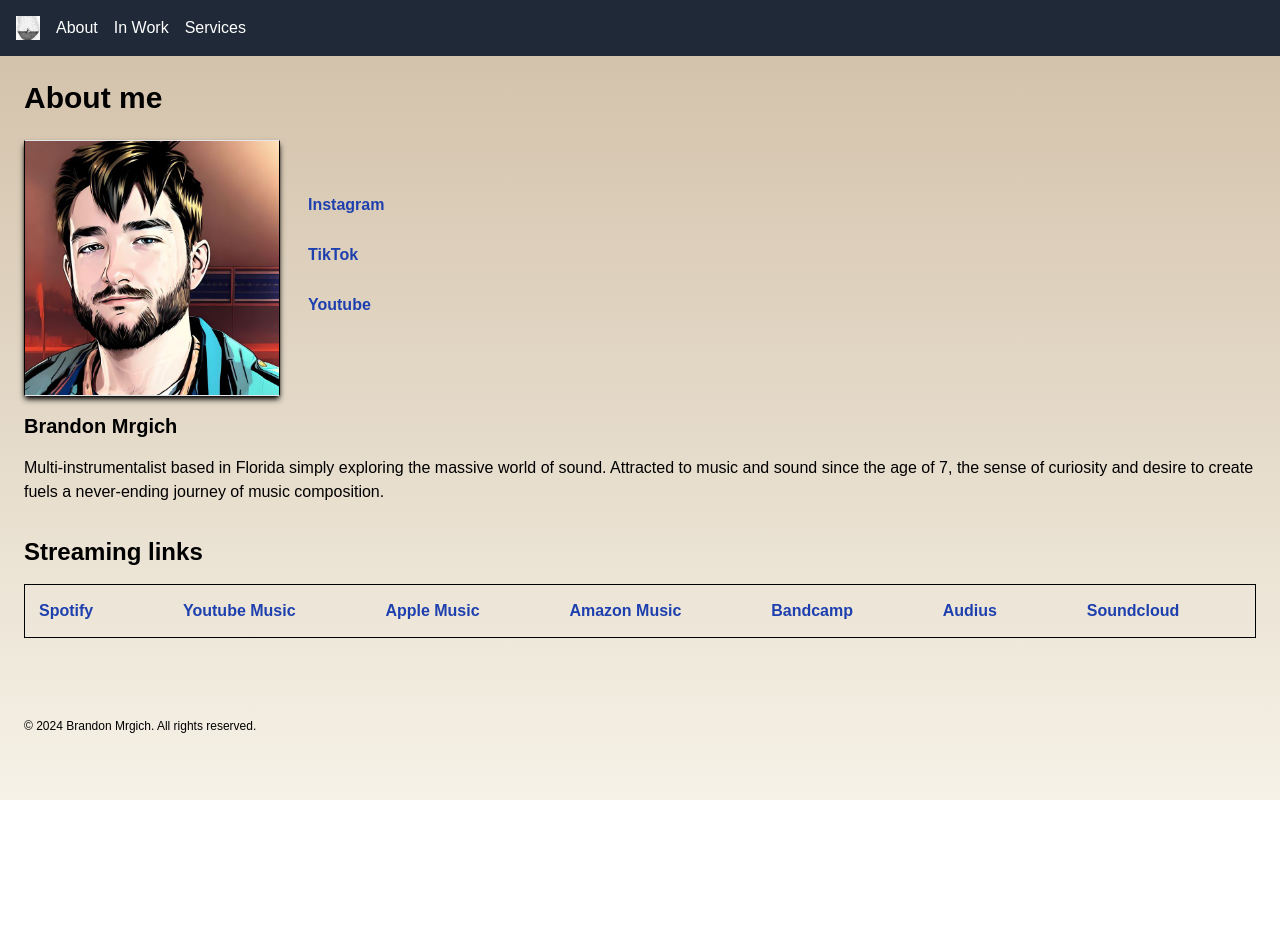
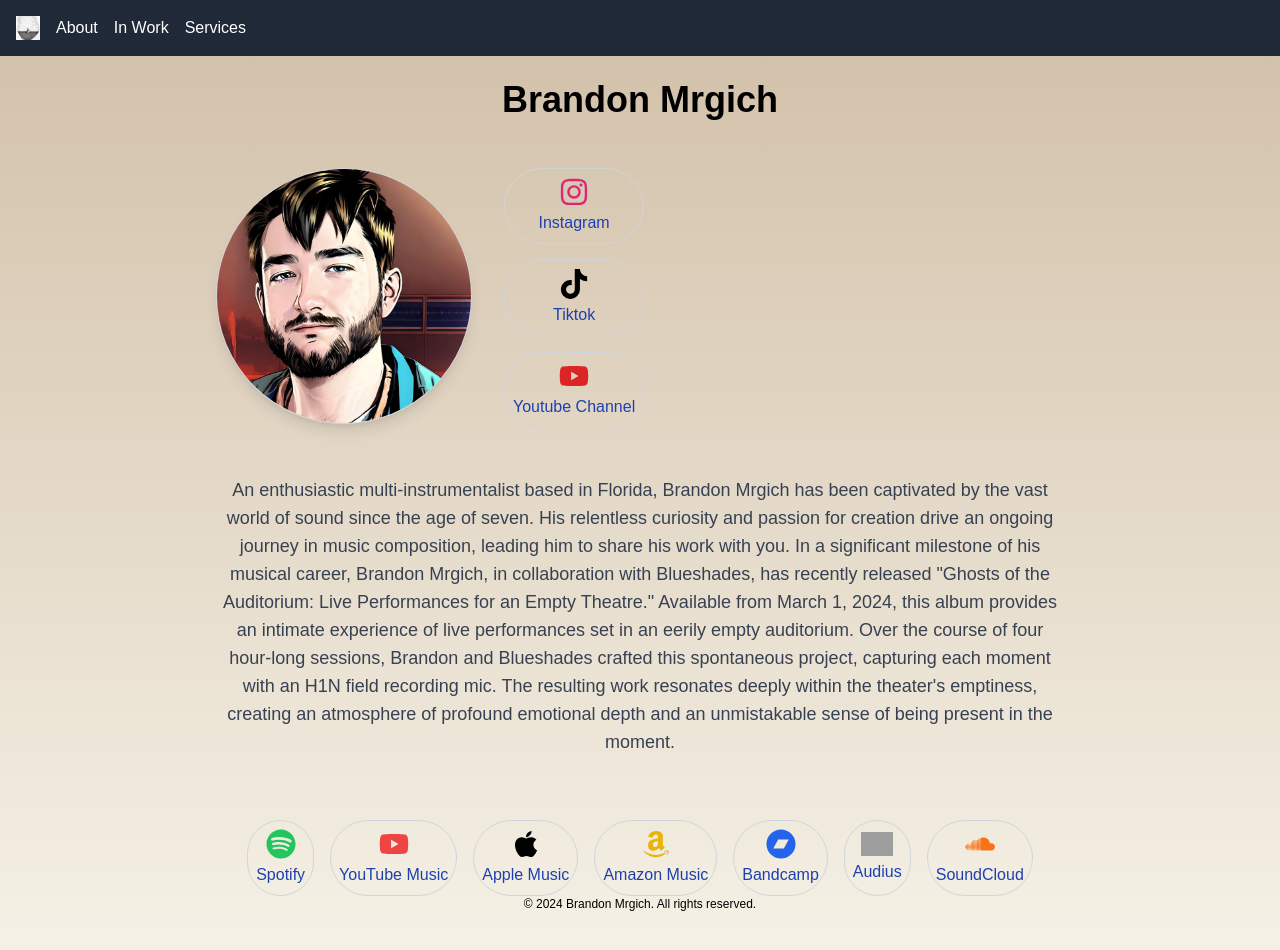
Before and after one commit to brandonmrgich/music-portfolio, a React (Create React App) app: page / in a window 1280 px wide. Shown: the top 950 px of the page. Before the commit the page ends 800 px from the top, so only its background shows below. Built offline with nearby package versions, Linux system fonts and the light colour scheme; grey boxes are pictures that could not be loaded.

Commit message:
Massive cleanup to social media links. Separated components from the data.

```diff
--- a/src/components/About.js
+++ b/src/components/About.js
@@ -1,14 +1,15 @@
 import React, { useState, useEffect } from "react";
 import defaultPfp from "../pictures/profile-default.jpg";
 import getRandomProfilePicture from "../utils/getRandomProfilePicture";
-import "../styles/styles.css";
+import { SocialMediaLink, Links } from "./SocialMediaLink";
 
 /**
  * About page component.
  * @returns {React.Component} The About page component
  */
 const About = ({ isAdmin }) => {
-    const [profilePicture, setProfilePicture] = useState({ defaultPfp });
+    const [profilePicture, setProfilePicture] = useState(defaultPfp);
+    const links = Links.Social;
 
     useEffect(() => {
         const randomImage = getRandomProfilePicture();
@@ -16,88 +17,65 @@
     }, []);
 
     return (
-        <div className="about p-6">
-            <h1 className="text-3xl font-bold mb-6">About me</h1>
+        <div className="about p-6 max-w-4xl mx-auto space-y-12">
+            <h1 className="text-4xl font-bold text-center mb-6">
+                Brandon Mrgich
+            </h1>
 
-            <div className="profile-container mb-4">
-                <div className="profile-picture">
-                    {/* Add an img tag here when you have a profile picture */}
+            <div className="flex flex-col items-center md:flex-row md:items-start mb-8 flex-wrap">
+                <div className="mb-4 md:mb-0 md:mr-8 flex justify-center">
                     <a href="https://linktr.ee/brandonamrgich">
                         <img
-                            className="border border-x-black aspect-square shadow-md shadow-black"
+                            className="border border-gray-300 aspect-square shadow-lg rounded-full"
                             src={profilePicture}
+                            alt="Profile"
+                            width="256"
                             height="256"
-                            width="256"
-                            alt="no work... :((( "
                         />
                     </a>
                 </div>
-                <ul className="profile-links mb-4 font-semibold">
-                    <li className="text-blue-800 hover:text-blue-300 hover:bg-link p-2 rounded transition">
-                        <a href="https://instagram.com/brandonmrgichmusic">
-                            Instagram
-                        </a>
-                    </li>
-                    <li className="text-blue-800 hover:text-blue-300 hover:bg-link p-2 rounded transition">
-                        <a href="https://www.tiktok.com/@brandonmrgichmusic">
-                            TikTok
-                        </a>
-                    </li>
-                    <li className="text-blue-800 hover:text-blue-300 hover:bg-link p-2 rounded transition">
-                        <a href="https://www.youtube.com/channel/UCa9sV72a1B3jijmSKN9cX4A">
-                            Youtube
-                        </a>
-                    </li>
+                <ul className="flex flex-row md:flex-col justify-center gap-4 flex-wrap">
+                    <SocialMediaLink
+                        href={links.instagram.href}
+                        icon={links.instagram.icon}
+                        colorClass={links.instagram.colorClass}
+                        label={links.instagram.label}
+                    />
+                    <SocialMediaLink
+                        href={links.tiktok.href}
+                        icon={links.tiktok.icon}
+                        colorClass={links.tiktok.colorClass}
+                        label={links.tiktok.label}
+                    />
+                    <SocialMediaLink
+                        href={links.youtube.href}
+                        icon={links.youtube.icon}
+                        colorClass={links.youtube.colorClass}
+                        label={links.youtube.label}
+                    />
                 </ul>
             </div>
 
-            <section className="bio-section mb-8">
-                <h2 className="text-xl font-semibold mb-4">Brandon Mrgich</h2>
-                <p className="mb-4">
-                    Multi-instrumentalist based in Florida simply exploring the
-                    massive world of sound. Attracted to music and sound since
-                    the age of 7, the sense of curiosity and desire to create
-                    fuels a never-ending journey of music composition.
+            <section className="text-center mb-8">
+                <p className="text-lg text-gray-700 mb-4">
+                    An enthusiastic multi-instrumentalist based in Florida,
+                    Brandon Mrgich has been captivated by the vast world of
+                    sound since the age of seven. His relentless curiosity and
+                    passion for creation drive an ongoing journey in music
+                    composition, leading him to share his work with you. In a
+                    significant milestone of his musical career, Brandon Mrgich,
+                    in collaboration with Blueshades, has recently released
+                    "Ghosts of the Auditorium: Live Performances for an Empty
+                    Theatre." Available from March 1, 2024, this album provides
+                    an intimate experience of live performances set in an eerily
+                    empty auditorium. Over the course of four hour-long
+                    sessions, Brandon and Blueshades crafted this spontaneous
+                    project, capturing each moment with an H1N field recording
+                    mic. The resulting work resonates deeply within the
+                    theater's emptiness, creating an atmosphere of profound
+                    emotional depth and an unmistakable sense of being present
+                    in the moment.{" "}
                 </p>
-            </section>
-
-            <section className="links-section mb-8">
-                <h2 className="text-2xl font-semibold mb-4">Streaming links</h2>
-                <ul className="links mb-4 font-semibold row-list border border-black">
-                    <li className="text-blue-800 hover:text-blue-300 hover:bg-link p-1 rounded transition">
-                        <a href="https://open.spotify.com/artist/7h7WBTx9dIcxxPXLbPUu0e?si=FsICdE5uQIWib3cXcjxr5w&dl_branch=1">
-                            Spotify
-                        </a>
-                    </li>
-                    <li className="text-blue-800 hover:text-blue-300 hover:bg-link p-1 rounded transition">
-                        <a href="https://music.youtube.com/channel/UChyoiJlsGvzE5sj0c-PTADA">
-                            Youtube Music
-                        </a>
-                    </li>
-                    <li className="text-blue-800 hover:text-blue-300 hover:bg-link p-1 rounded transition">
-                        <a href="https://music.apple.com/us/artist/brandon-mrgich/1516929028">
-                            Apple Music
-                        </a>
-                    </li>
-                    <li className="text-blue-800 hover:text-blue-300 hover:bg-link p-1 rounded transition">
-                        <a href="https://music.amazon.com/artists/B089Q1C8S2/brandon-mrgich?marketplaceId=ATVPDKIKX0DER&musicTerritory=US">
-                            Amazon Music
-                        </a>
-                    </li>
-                    <li className="text-blue-800 hover:text-blue-300 hover:bg-link p-1 rounded transition">
-                        <a href="https://brandonmrgich.bandcamp.com/">
-                            Bandcamp
-                        </a>
-                    </li>
-                    <li className="text-blue-800 hover:text-blue-300 hover:bg-link p-1 rounded transition">
-                        <a href="https://audius.co/brandonmrgich">Audius</a>
-                    </li>
-                    <li className="text-blue-800 hover:text-blue-300 hover:bg-link p-1 rounded transition">
-                        <a href="https://soundcloud.com/user-36814317">
-                            Soundcloud
-                        </a>
-                    </li>
-                </ul>
             </section>
         </div>
     );
--- a/src/components/Footer.js
+++ b/src/components/Footer.js
@@ -1,11 +1,28 @@
 import React from "react";
+import { SocialMediaLink, Links } from "./SocialMediaLink";
 
 const Footer = () => {
+    const links = Links.Streaming;
     return (
         <footer className="footer p-6">
-            <p className="arr text-xs font-extralight mb-6 ">
-                &copy; 2024 Brandon Mrgich. All rights reserved.
-            </p>
+            <section className="links-section mb-8">
+                <ul className="flex justify-center gap-4 flex-wrap">
+                    {Object.values(links).map(
+                        ({ href, icon, colorClass, label }) => (
+                            <SocialMediaLink
+                                key={label}
+                                href={href}
+                                icon={icon}
+                                colorClass={colorClass}
+                                label={label}
+                            />
+                        ),
+                    )}
+                </ul>
+                <p className="flex justify-center arr text-xs font-extralight mb-6 ">
+                    &copy; 2024 Brandon Mrgich. All rights reserved.
+                </p>
+            </section>
         </footer>
     );
 };
--- /dev/null
+++ b/src/components/SocialMediaLink.js
@@ -0,0 +1,105 @@
+import React from "react";
+
+import {
+    FaSpotify,
+    FaYoutube,
+    FaApple,
+    FaInstagram,
+    FaTiktok,
+    FaAmazon,
+    FaBandcamp,
+    FaSoundcloud,
+} from "react-icons/fa";
+import AudiusIcon from "../pictures/audius-icon.jpeg";
+
+const Links = {
+    Social: {
+        instagram: {
+            href: "https://instagram.com/brandonmrgichmusic",
+            icon: FaInstagram,
+            colorClass: "text-pink-600",
+            label: "Instagram",
+        },
+        tiktok: {
+            href: "https://www.tiktok.com/@brandonmrgichmusic",
+            icon: FaTiktok,
+            colorClass: "text-black",
+            label: "Tiktok",
+        },
+        youtube: {
+            href: "https://www.youtube.com/channel/UCa9sV72a1B3jijmSKN9cX4A",
+            icon: FaYoutube,
+            colorClass: "text-red-600",
+            label: "Youtube Channel",
+        },
+    },
+    Streaming: {
+        spotify: {
+            href: "https://open.spotify.com/artist/7h7WBTx9dIcxxPXLbPUu0e?si=FsICdE5uQIWib3cXcjxr5w&dl_branch=1",
+            icon: FaSpotify,
+            colorClass: "text-green-500",
+            label: "Spotify",
+        },
+        youtube: {
+            href: "https://music.youtube.com/channel/UChyoiJlsGvzE5sj0c-PTADA",
+            icon: FaYoutube,
+            colorClass: "text-red-500",
+            label: "YouTube Music",
+        },
+        apple: {
+            href: "https://music.apple.com/us/artist/brandon-mrgich/1516929028",
+            icon: FaApple,
+            colorClass: "text-black",
+            label: "Apple Music",
+        },
+        amazon: {
+            href: "https://music.amazon.com/artists/B089Q1C8S2/brandon-mrgich?marketplaceId=ATVPDKIKX0DER&musicTerritory=US",
+            icon: FaAmazon,
+            colorClass: "text-yellow-500",
+            label: "Amazon Music",
+        },
+        bandcamp: {
+            href: "https://brandonmrgich.bandcamp.com/",
+            icon: FaBandcamp,
+            colorClass: "text-blue-600",
+            label: "Bandcamp",
+        },
+        audius: {
+            href: "https://audius.co/brandonmrgich",
+            icon: () => (
+                <img
+                    className="text-4xl text-purple-600"
+                    src={AudiusIcon}
+                    height="32"
+                    width="32"
+                    alt="Audius"
+                    style={{ paddingTop: "3px" }}
+                />
+            ),
+            colorClass: "text-purple-600",
+            label: "Audius",
+        },
+        soundcloud: {
+            href: "https://soundcloud.com/user-36814317",
+            icon: FaSoundcloud,
+            colorClass: "text-orange-500",
+            label: "SoundCloud",
+        },
+    },
+};
+
+const SocialMediaLink = ({ href, icon: Icon, colorClass, label }) => {
+    return (
+        <li className="flex flex-col items-center p-2 rounded-full border border-gray-300 hover:bg-blue-100 transition">
+            <a
+                className="flex flex-col items-center space-y-1 text-blue-800 hover:text-blue-300"
+                href={href}
+            >
+                <Icon className={`text-3xl ${colorClass}`} />
+                <span>{label}</span>
+            </a>
+        </li>
+    );
+};
+
+export { SocialMediaLink, Links };
```
Also changed, not shown: src/components/ContactForm.js (+43 -7 lines), src/components/InWork.js (+33 -23 lines), src/components/Services.js (+52 -33 lines).
